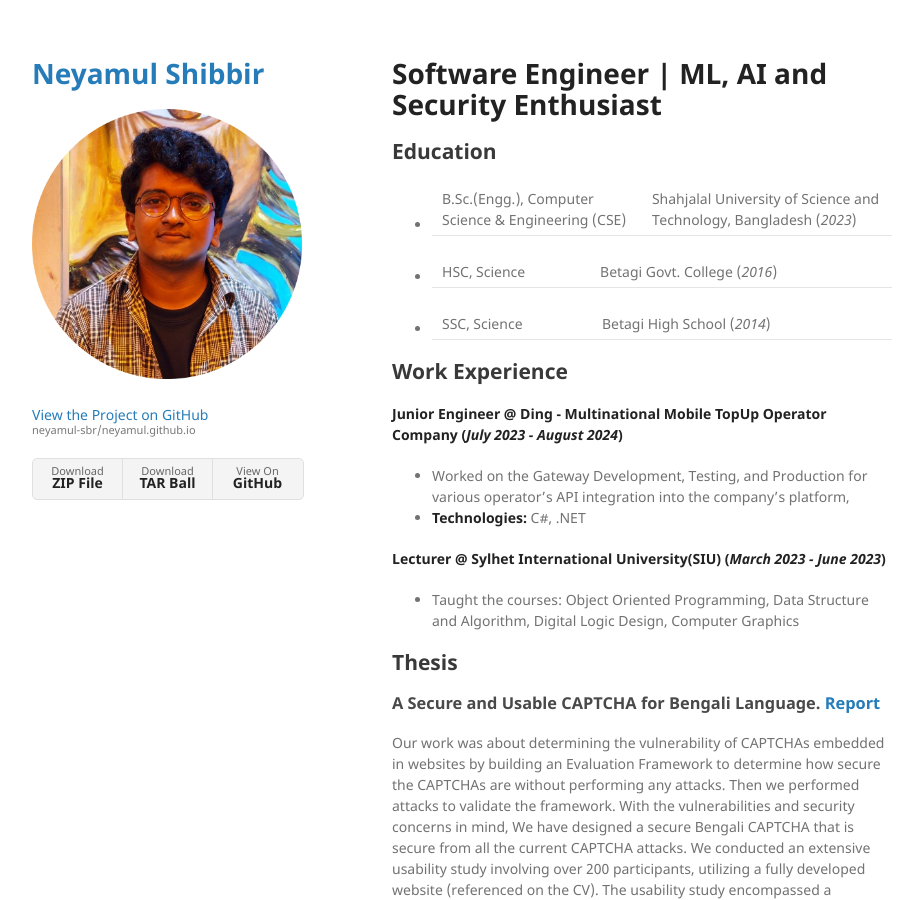
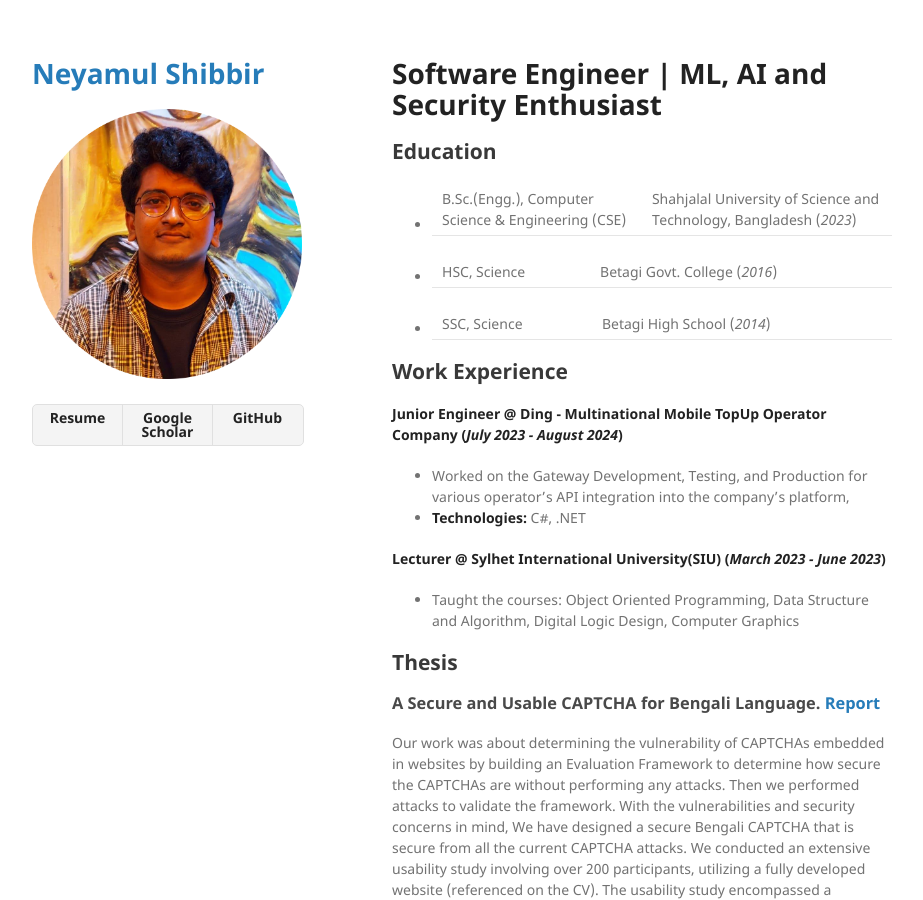
Before and after one commit to neyamul-sbr/neyamul.github.io, a Jekyll site: the page built from index.md, in a window 1280 px wide and 900 px high. Shown: the whole window, without its empty margins (178-1101 px from the left). Built offline with Jekyll 4.4.1, drawn with Linux system fonts in a browser that asks for light colours; our own code applies the rules of GitHub Pages for plain Markdown files; the repository's description, which GitHub fills in, is left out.

Commit message:
Update default.html

```diff
--- a/_layouts/default.html
+++ b/_layouts/default.html
@@ -23,19 +23,19 @@
 
         <p>{{ site.description | default: site.github.project_tagline }}</p>
 
-        {% if site.github.is_project_page %}
+<!--         {% if site.github.is_project_page %}
         <p class="view"><a href="{{ site.github.repository_url }}">View the Project on GitHub <small>{{ site.github.repository_nwo }}</small></a></p>
         {% endif %}
 
         {% if site.github.is_user_page %}
         <p class="view"><a href="{{ site.github.owner_url }}">View My GitHub Profile</a></p>
-        {% endif %}
+        {% endif %} -->
 
         {% if site.show_downloads %}
         <ul class="downloads">
-          <li><a href="{{ site.github.zip_url }}">Download <strong>ZIP File</strong></a></li>
-          <li><a href="{{ site.github.tar_url }}">Download <strong>TAR Ball</strong></a></li>
-          <li><a href="{{ site.github.repository_url }}">View On <strong>GitHub</strong></a></li>
+          <li><a href="https://drive.google.com/file/d/1mYg1v7p2T_K0sqUR-SF1oJ6ONMMkJgpD/view?usp=sharing"><strong>Resume</strong></a></li>
+          <li><a href="https://scholar.google.com/citations?user=CFd81q4AAAAJ&hl=en&oi=ao"><strong>Google Scholar</strong></a></li>
+          <li><a href="{{ site.github.owner_url }}"><strong>GitHub</strong></a></li>
         </ul>
         {% endif %}
       </header>
```
